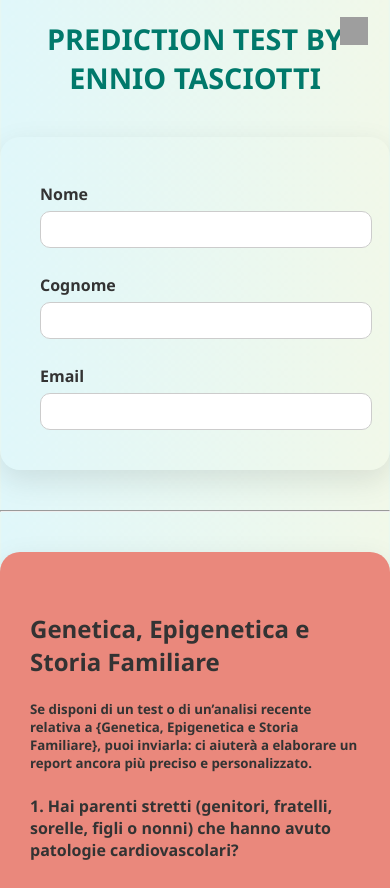
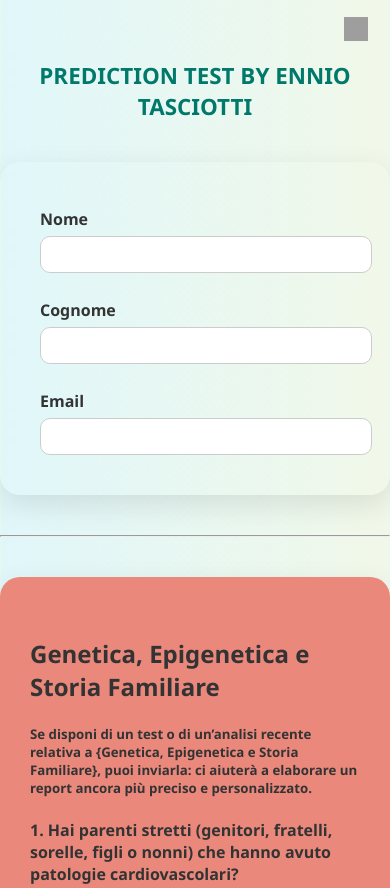
Before and after one commit to marcotempera/longevity, a website: page public/index.html in a window 390 px wide. Shown: the top 888 px of the page. Drawn offline with Linux system fonts and the light colour scheme; grey boxes are pictures that could not be loaded.

Commit message:
sistemare su telefono la bandiera

```diff
--- a/public/style.css
+++ b/public/style.css
@@ -66,6 +66,14 @@ body {
     margin-bottom: 20px;
     text-align: center;
     color: #00796b;
+  }
+
+  @media (max-width:480px){
+    h1{
+      margin-top:60px;   /* oppure padding-top */
+      font-size:1.4rem;
+    }
+    #lang-btn img{width:24px;height:24px;} /* un filo più piccola */
   }
 
   form label {
```
